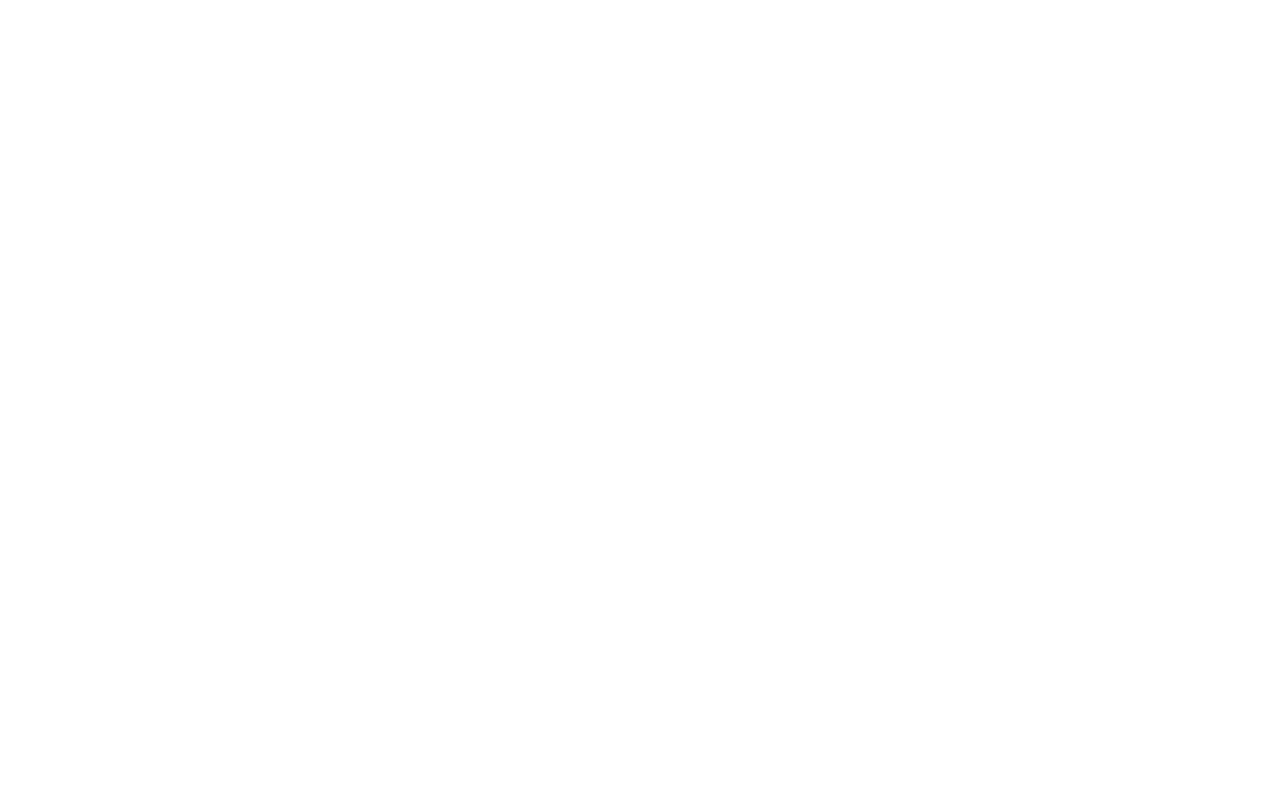
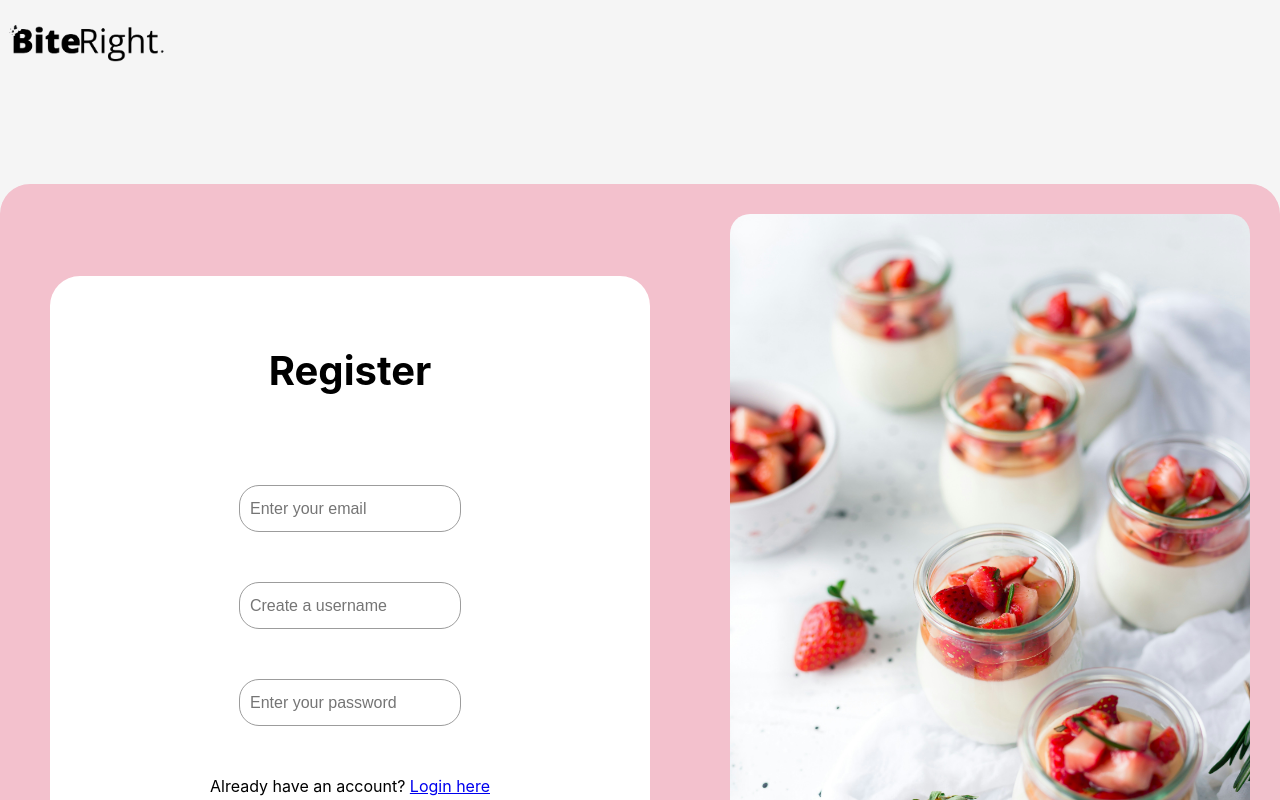
Before and after one commit to MaciejCieslik1/biteRight_webapp, a React (Create React App) app in the folder frontend/: page /register in a window 1280 px wide. Before the commit this address had no page. Shown: the top 800 px of the page. Built offline with nearby package versions, Linux system fonts and the light colour scheme; a web font is replaced by a local one.

Commit message:
register page

```diff
--- a/frontend/src/components/NavBar.js
+++ b/frontend/src/components/NavBar.js
@@ -1,5 +1,5 @@
 import React from "react";
-import { useNavigate } from "react-router-dom";
+import { useNavigate, Link } from "react-router-dom";
 import logo from "../assets/logo.png";
 import "./NavBar.css";
 
@@ -8,18 +8,22 @@
   const handleLoginClick = () => {
     navigate("/login");
   };
+  const handleRegisterClick = () => {
+    navigate("/register");
+  };
   return (
     <nav class="navbar">
-      <div class="logo-container">
-        <img class="logo" src={logo} alt="Logo"></img>
-      </div>
+      <Link to="/">
+        <img className="logo" src={logo} alt="Logo" />
+      </Link>
       {showButtons && (
         <div class="button-container">
           <button class="button login" onClick={handleLoginClick}>
-            {" "}
-            Login{" "}
+            Login
           </button>
-          <button class="button register"> Register </button>
+          <button class="button register" onClick={handleRegisterClick}>
+            Register
+          </button>
         </div>
       )}
     </nav>
--- a/frontend/src/pages/LandingPage/LandingPage.js
+++ b/frontend/src/pages/LandingPage/LandingPage.js
@@ -11,6 +11,10 @@
 import friend_icon from "../../assets/friend-icon.svg";
 
 const LandingPage = () => {
+  const navigate = useNavigate();
+  const handleGetStarted = () => {
+    navigate("/register");
+  };
   return (
     <div className="landing-page-container">
       <NavBar />
@@ -18,7 +22,9 @@
         <img className="picture-avocado" src={avocado} alt="Avocado" />
         <div className="welcome-text top-text">Eat, track</div>
         <div className="welcome-text bottom-text">Succeed</div>
-        <button className="button start">Get started</button>
+        <button className="button start" onClick={handleGetStarted}>
+          Get started
+        </button>
       </div>
       <div className="feature-text">Start a healthy lifestyle with us</div>
       <div className="features-container">
--- a/frontend/src/pages/LoginPage/LoginPage.js
+++ b/frontend/src/pages/LoginPage/LoginPage.js
@@ -1,10 +1,9 @@
 import React from "react";
-import { useNavigate } from "react-router-dom";
+import { Link } from "react-router-dom";
 import NavBar from "../../components/NavBar";
 import "./LoginPage.css";
 import login_photo from "../../assets/login-photo.jpg";
 const LoginPage = () => {
-  const navigate = useNavigate();
   return (
     <div>
       <NavBar showButtons={false} />
@@ -30,7 +29,10 @@
                 />
               </div>
               <div className="register-text">
-                Don't have an account yet? Register here
+                Don't have an account yet?{" "}
+                <Link to="/register" className="register-link">
+                  Register here
+                </Link>
               </div>
             </div>
           </div>
--- /dev/null
+++ b/frontend/src/pages/RegisterPage/RegisterPage.css
@@ -0,0 +1,69 @@
+.register-page-container {
+  display: flex;
+  flex-direction: column;
+  align-items: center;
+  min-height: 100vh;
+  background-color: whitesmoke;
+}
+
+.register-container {
+  margin-top: 100px;
+  display: flex;
+  justify-content: center;
+  align-items: center;
+  background-color: rgb(243, 193, 205);
+  border-radius: 30px;
+}
+
+.register-photo-container {
+  flex: 1;
+  min-width: 300px;
+  max-width: 900px;
+  margin: 30px;
+}
+
+.register-photo {
+  border-radius: 20px;
+  width: 100%;
+  height: 100%;
+  object-fit: cover;
+}
+
+.register-form-container {
+  flex: 1;
+  padding: 40px;
+  display: flex;
+  flex-direction: column;
+  justify-content: center;
+  align-items: center;
+  background-color: white;
+  margin: 50px;
+  border-radius: 30px;
+}
+
+.register-form-header {
+  font-size: 2.5rem;
+  font-weight: bold;
+  margin-bottom: 60px;
+  padding: 30px;
+}
+
+.register-form-body {
+  display: flex;
+  flex-direction: column;
+  justify-content: center;
+  align-items: center;
+  gap: 50px;
+  margin-bottom: 100px;
+}
+
+.register-form-input {
+  padding: 10px;
+  font-size: 1rem;
+  border-radius: 20px;
+  width: 200px;
+  height: 25px;
+  border: solid;
+  border-width: 0.5px;
+  border-color: rgb(156, 156, 156);
+}
--- /dev/null
+++ b/frontend/src/pages/RegisterPage/RegisterPage.js
@@ -0,0 +1,61 @@
+import React from "react";
+import { Link } from "react-router-dom";
+import NavBar from "../../components/NavBar";
+import register_photo from "../../assets/register-photo.jpg";
+import "./RegisterPage.css";
+
+const RegisterPage = () => {
+  return (
+    <div>
+      <NavBar showButtons={false} />
+      <div className="register-page-container">
+        <div className="register-container">
+          <div className="register-form-container">
+            <div className="register-form-header"> Register </div>
+            <div className="register-form-body">
+              <div className="register-form-field">
+                <input
+                  type="email"
+                  className="register-form-input email"
+                  placeholder="Enter your email"
+                  required
+                />
+              </div>
+              <div className="register-form-field">
+                <input
+                  type="username"
+                  className="register-form-input username"
+                  placeholder="Create a username"
+                  required
+                />
+              </div>
+              <div className="register-form-field password">
+                <input
+                  type="password"
+                  className="register-form-input"
+                  placeholder="Enter your password"
+                  required
+                />
+              </div>
+              <div className="register-text">
+                Already have an account?{" "}
+                <Link to="/login" className="login-link">
+                  Login here
+                </Link>
+              </div>
+            </div>
+          </div>
+          <div className="register-photo-container">
+            <img
+              className="register-photo"
+              src={register_photo}
+              alt="Yoghurt bowl"
+            />
+          </div>
+        </div>
+      </div>
+    </div>
+  );
+};
+
+export default RegisterPage;
--- a/frontend/src/routes/AppRoutes.js
+++ b/frontend/src/routes/AppRoutes.js
@@ -2,12 +2,14 @@
 import { Routes, Route } from "react-router-dom";
 import LandingPage from "../pages/LandingPage/LandingPage";
 import LoginPage from "../pages/LoginPage/LoginPage";
+import RegisterPage from "../pages/RegisterPage/RegisterPage";
 
 const AppRoutes = () => {
   return (
     <Routes>
       <Route path="/" element={<LandingPage />} />
       <Route path="/login" element={<LoginPage />} />
+      <Route path="/register" element={<RegisterPage />} />
     </Routes>
   );
 };
```
Also changed, not shown: frontend/src/assets/register-photo.jpg (added), 1 other file (tests, documents, lock files or other folders).
